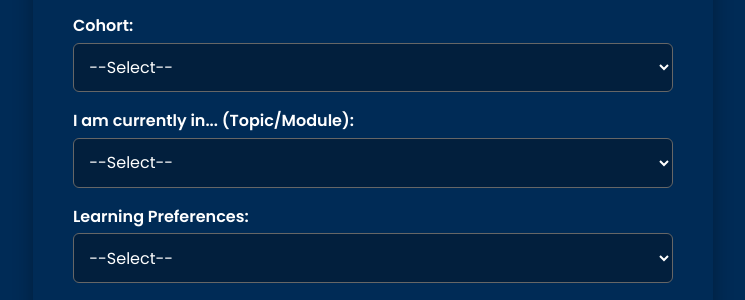
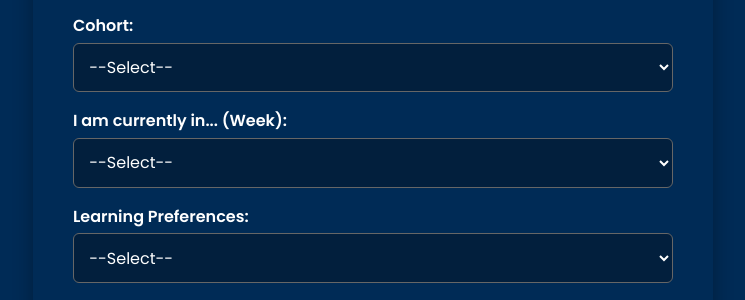
Before and after one commit to BMazibuko/Creative-TL-Peerfinder, a Flask app: page /start/find in a window 1280 px wide. Shown: the part 1390-1690 px from the top of the page, without its empty margins (267-1012 px from the left). Run offline with Flask 3, Linux system fonts and the light colour scheme.

Commit message:
Update form.html with changing cohort range and topic category

```diff
--- a/templates/form.html
+++ b/templates/form.html
@@ -309,20 +309,17 @@
       <label for="cohort">Cohort:</label>
       <select id="cohort" name="cohort" required>
         <option value="">--Select--</option>
-        {% for i in range(14, 17) %}
+        {% for i in range(1, 4) %}
           <option value="Cohort {{ i }}">Cohort {{ i }}</option>
         {% endfor %}
       </select>
 
-      <label for="topic_module">I am currently in... (Topic/Module):</label>
+      <label for="topic_module">I am currently in... (Week):</label>
       <select id="topic_module" name="topic_module" required>
         <option value="">--Select--</option>
-        <option value="Module 1: Stepping into the world of AI">Module 1: Stepping into the world of AI</option>
-        <option value="Module 2: Getting smart about AI">Module 2: Getting smart about AI</option>
-        <option value="Module 3: Using AI in the right way">Module 3: Using AI in the right way</option>
-        <option value="Module 4: Becoming more creative at work">Module 4: Becoming more creative at work</option>
-        <option value="Module 5: Becoming a superhero at work">Module 5: Becoming a superhero at work</option>
-        <option value="Module 6: Empower your future with Entrepreneurial Skills">Module 6: Empower your future with Entrepreneurial Skills</option>
+        {% for i in range(1, 16) %}
+          <option value="Week {{ i }}">Week {{ i }}</option>
+        {% endfor %}
       </select>
 
       <label for="learning_preferences">Learning Preferences:</label>
```
